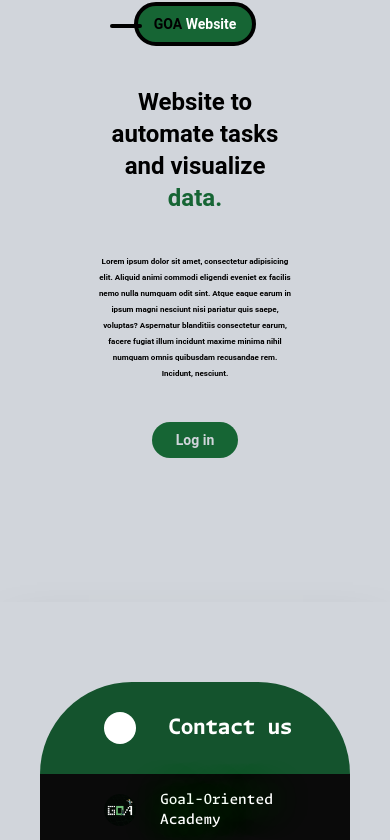
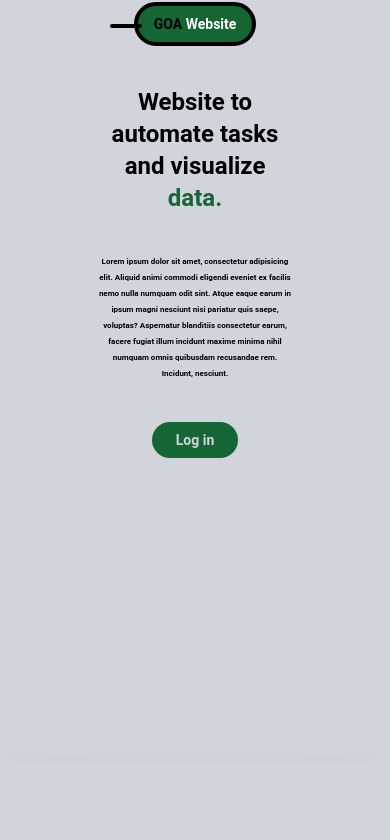
Before and after one commit to tezeladata/frontend, a React (Vite) app: page / in a window 390 px wide. Shown: the part 1141-1981 px from the top of the page. Built offline with nearby package versions, Linux system fonts and the light colour scheme.

Commit message:
responsive fix

```diff
--- a/src/Pages/Footer.jsx
+++ b/src/Pages/Footer.jsx
@@ -2,7 +2,7 @@ import FooterMain from "../Components/FooterMain";
 
 const Footer = () => {
     return (
-        <section className="bg-gray-300 pt-20 max-[1000px]:pt-56">
+        <section className="bg-gray-300 pt-20 max-[1000px]:pt-96">
             <FooterMain />
         </section>
     )
--- a/src/Pages/Info.jsx
+++ b/src/Pages/Info.jsx
@@ -3,7 +3,7 @@ import About from "../Components/About.jsx";
 
 const Info = () => {
     return (
-        <section className="min-h-min bg-gray-300">
+        <section className="min-h-min bg-gray-300 max-[800px]:mb-40">
             <Cards />
             <About />
         </section>
```
